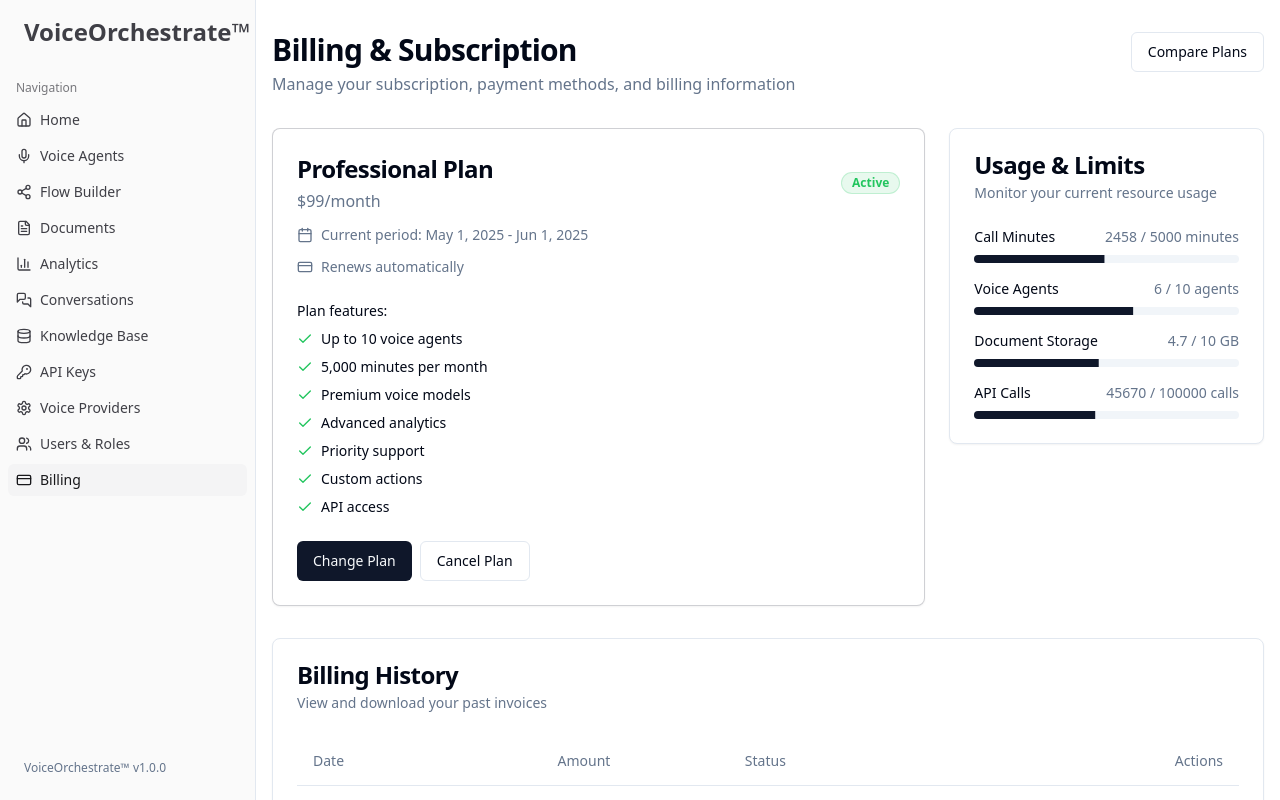
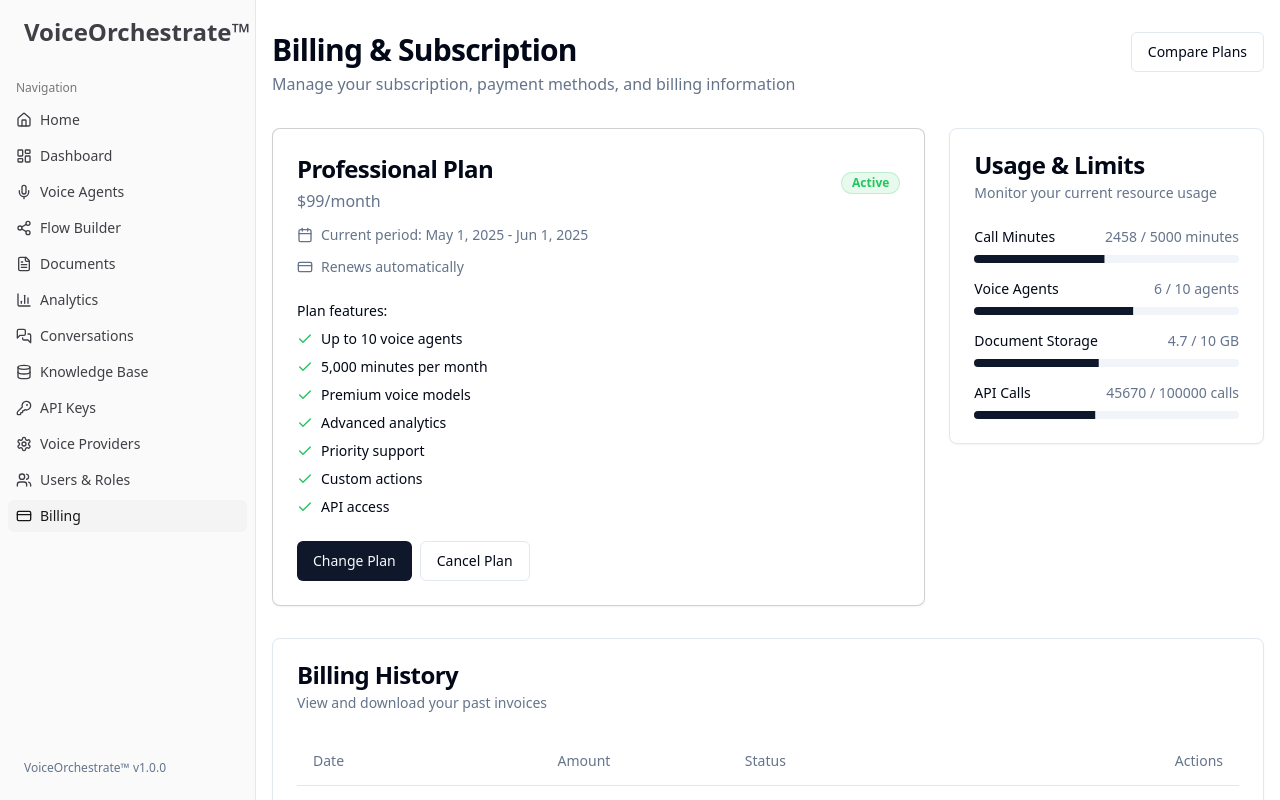
Before and after one commit to kobe-finance/voice-orchestrate-hub, a React (Vite) app: page /billing-subscription in a window 1280 px wide. Shown: the top 800 px of the page. Built offline with nearby package versions, Linux system fonts and the light colour scheme.

Commit message:
Add dashboard link to navigation menu
Adds a "Dashboard" link to the navigation menu in `src/components/Sidebar.tsx`, positioned after the "Home" link and before the "Voice Agents" link.

```diff
--- a/src/components/Sidebar.tsx
+++ b/src/components/Sidebar.tsx
@@ -25,6 +25,7 @@ import {
   Share2,
   CreditCard,
   Users,
+  LayoutDashboard,
   LucideIcon
 } from "lucide-react";
 
@@ -36,6 +37,7 @@ interface NavigationItem {
 
 const navigationItems: NavigationItem[] = [
   { title: "Home", path: "/", icon: Home },
+  { title: "Dashboard", path: "/dashboard", icon: LayoutDashboard },
   { title: "Voice Agents", path: "/voice-agents", icon: Mic },
   { title: "Flow Builder", path: "/conversation-flow", icon: Share2 },
   { title: "Documents", path: "/document-management", icon: FileText },
```
